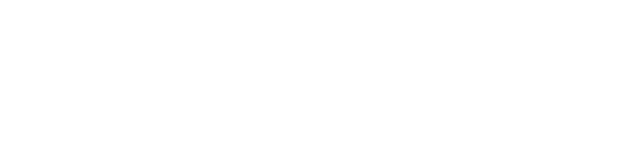
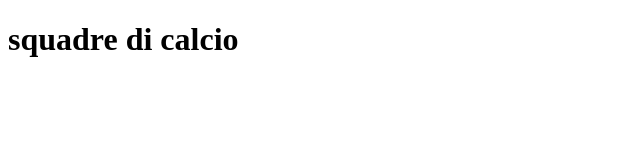
Before and after one commit to willymariino/js-snack-es6, a plain HTML site: page snack 2/index.html in a window 1280 px wide. Shown: the whole page, without its empty margins (0-640 px from the left). Drawn offline with Linux system fonts and the light colour scheme.

Commit message:
added title and console.log

```diff
--- a/snack 2/index.html
+++ b/snack 2/index.html
@@ -8,6 +8,7 @@
 </head>
 
 <body>
+    <h1>squadre di calcio</h1>
 
     <script src="script.js"></script>
 </body>
--- a/snack 2/script.js
+++ b/snack 2/script.js
@@ -15,3 +15,5 @@ let squadre = [
         falliSubiti: 0
     }
 ];
+
+console.log(squadre)
```
